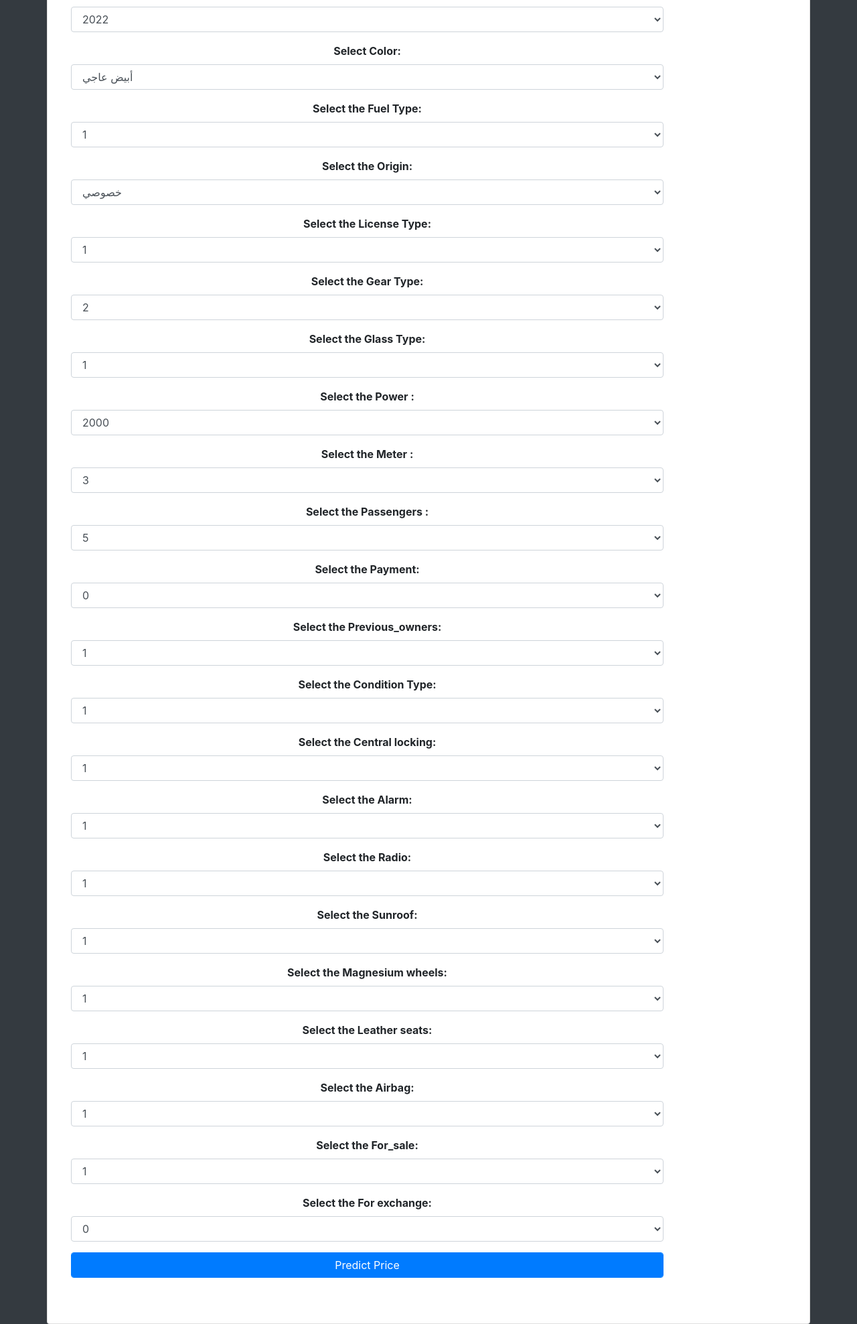
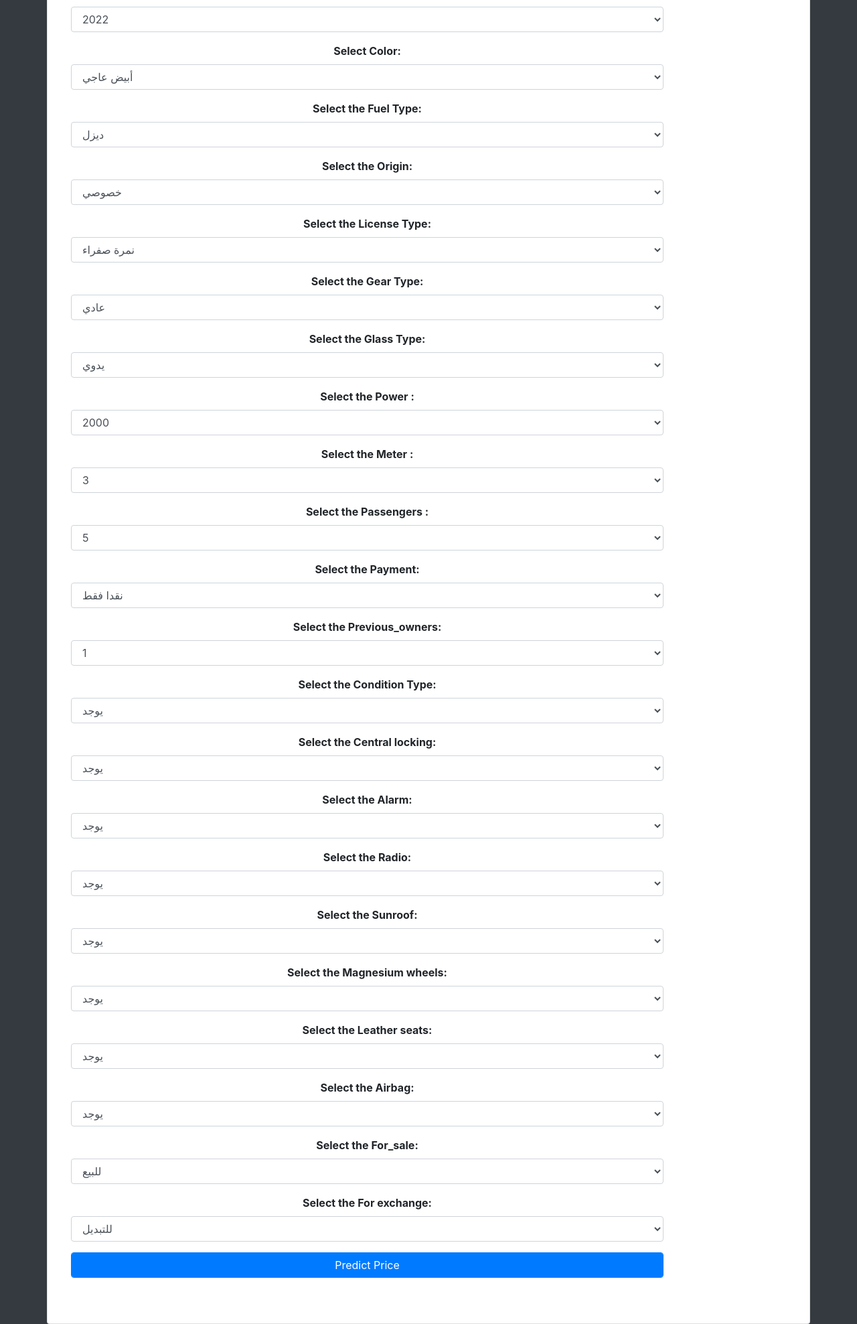
Before and after one commit to Namroutii/car-price-prediction, a Flask app: page / in a window 1280 px wide. Shown: the part 316-2293 px from the top of the page at 67% size. Run offline with Flask 3, Linux system fonts and the light colour scheme; parts of the project's set-up code (start-up, migrations or seed data) failed here and were passed over; some libraries are stand-ins or nearby versions.

Commit message:
edit labels

```diff
--- a/templates/index.html
+++ b/templates/index.html
@@ -53,13 +53,15 @@
                                 </select>
                             </div>
                             <div class="col-md-10 form-group" style="text-align: center">
-                                <label><b>Select the Fuel Type:</b> </label><br>
+                                <label><b>Select the Fuel Type:</b></label><br>
                                 <select class="selectpicker form-control" id="Fuel" name="Fuel" required="1">
-                                    {% for Fuel in Fuel %}
-                                    <option value="{{ Fuel }}">{{ Fuel }}</option>
-                                    {% endfor %}
+                                    <option value="0">ديزل</option>
+                                    <option value="1">بنزين</option>
+                                    <option value="2">هايبرد</option>
+                                    <option value="2">كهرباء</option>
                                 </select>
                             </div>
+
                             <div class="col-md-10 form-group" style="text-align: center">
                                 <label><b>Select the Origin:</b> </label><br>
                                 <select class="selectpicker form-control" id="Origin" name="Origin" required="1">
@@ -69,29 +71,30 @@
                                 </select>
                             </div>
                             <div class="col-md-10 form-group" style="text-align: center">
-                                <label><b>Select the License Type:</b> </label><br>
+                                <label><b>Select the License Type:</b></label><br>
                                 <select class="selectpicker form-control" id="License" name="License" required="1">
-                                    {% for License in License %}
-                                    <option value="{{ License }}">{{ License }}</option>
-                                    {% endfor %}
+                                    <option value="0">نمرة صفراء</option>
+                                    <option value="1">فلسطينية</option>
                                 </select>
                             </div>
+
                             <div class="col-md-10 form-group" style="text-align: center">
-                                <label><b>Select the Gear Type:</b> </label><br>
+                                <label><b>Select the Gear Type:</b></label><br>
                                 <select class="selectpicker form-control" id="Gear" name="Gear" required="1">
-                                    {% for Gear in Gear %}
-                                    <option value="{{ Gear }}">{{ Gear }}</option>
-                                    {% endfor %}
+                                    <option value="0">عادي</option>
+                                    <option value="1">نصف اوتوماتيك</option>
+                                    <option value="2">اوتوماتيك</option>
                                 </select>
                             </div>
+
                             <div class="col-md-10 form-group" style="text-align: center">
-                                <label><b>Select the Glass Type:</b> </label><br>
+                                <label><b>Select the Glass Type:</b></label><br>
                                 <select class="selectpicker form-control" id="Glass" name="Glass" required="1">
-                                    {% for Glass in Glass %}
-                                    <option value="{{ Glass }}">{{ Glass }}</option>
-                                    {% endfor %}
+                                    <option value="0">يدوي</option>
+                                    <option value="1">الكتروني</option>
                                 </select>
                             </div>
+
                             <div class="col-md-10 form-group" style="text-align: center">
                                 <label><b>Select the Power :</b> </label><br>
                                 <select class="selectpicker form-control" id="Power" name="Power" required="1">
@@ -118,13 +121,13 @@
                                 </select>
                             </div>
                             <div class="col-md-10 form-group" style="text-align: center">
-                                <label><b>Select the Payment:</b> </label><br>
+                                <label><b>Select the Payment:</b></label><br>
                                 <select class="selectpicker form-control" id="Payment" name="Payment" required="1">
-                                    {% for Payment in Payment %}
-                                    <option value="{{ Payment }}">{{ Payment }}</option>
-                                    {% endfor %}
+                                    <option value="0">نقدا فقط</option>
+                                    <option value="1">إمكانية التقسيط</option>
                                 </select>
                             </div>
+
                             <div class="col-md-10 form-group" style="text-align: center">
                                 <label><b>Select the Previous_owners:</b> </label><br>
                                 <select class="selectpicker form-control" id="Previous_owners" name="Previous_owners"
@@ -135,87 +138,78 @@
                                 </select>
                             </div>
                             <div class="col-md-10 form-group" style="text-align: center">
-                                <label><b>Select the Condition Type:</b> </label><br>
+                                <label><b>Select the Condition Type:</b></label><br>
                                 <select class="selectpicker form-control" id="Condition" name="Condition" required="1">
-                                    {% for Condition in Condition %}
-                                    <option value="{{ Condition }}">{{ Condition }}</option>
-                                    {% endfor %}
+                                    <option value="1">يوجد</option>
+                                    <option value="0">لا يوجد</option>
                                 </select>
                             </div>
+
                             <div class="col-md-10 form-group" style="text-align: center">
                                 <label><b>Select the Central locking:</b> </label><br>
                                 <select class="selectpicker form-control" id="Central_locking" name="Central_locking"
                                     required="1">
-                                    {% for Central_locking in Central_locking %}
-                                    <option value="{{ Central_locking }}">{{ Central_locking }}</option>
-                                    {% endfor %}
+                                    <option value="1">يوجد</option>
+                                    <option value="0">لا يوجد</option>
                                 </select>
                             </div>
                             <div class="col-md-10 form-group" style="text-align: center">
                                 <label><b>Select the Alarm:</b> </label><br>
                                 <select class="selectpicker form-control" id="Alarm" name="Alarm" required="1">
-                                    {% for Alarm in Alarm %}
-                                    <option value="{{ Alarm }}">{{ Alarm }}</option>
-                                    {% endfor %}
+                                    <option value="1">يوجد</option>
+                                    <option value="0">لا يوجد</option>
                                 </select>
                             </div>
                             <div class="col-md-10 form-group" style="text-align: center">
                                 <label><b>Select the Radio:</b> </label><br>
                                 <select class="selectpicker form-control" id="Radio" name="Radio" required="1">
-                                    {% for Radio in Radio %}
-                                    <option value="{{ Radio }}">{{ Radio }}</option>
-                                    {% endfor %}
+                                    <option value="1">يوجد</option>
+                                    <option value="0">لا يوجد</option>
                                 </select>
                             </div>
                             <div class="col-md-10 form-group" style="text-align: center">
                                 <label><b>Select the Sunroof:</b> </label><br>
                                 <select class="selectpicker form-control" id="Sunroof" name="Sunroof" required="1">
-                                    {% for Sunroof in Sunroof %}
-                                    <option value="{{ Sunroof }}">{{ Sunroof }}</option>
-                                    {% endfor %}
+                                    <option value="1">يوجد</option>
+                                    <option value="0">لا يوجد</option>
                                 </select>
                             </div>
                             <div class="col-md-10 form-group" style="text-align: center">
                                 <label><b>Select the Magnesium wheels:</b> </label><br>
                                 <select class="selectpicker form-control" id="Magnesium_wheels" name="Magnesium_wheels"
                                     required="1">
-                                    {% for Magnesium_wheels in Magnesium_wheels %}
-                                    <option value="{{ Magnesium_wheels }}">{{ Magnesium_wheels }}</option>
-                                    {% endfor %}
+                                    <option value="1">يوجد</option>
+                                    <option value="0">لا يوجد</option>
                                 </select>
                             </div>
                             <div class="col-md-10 form-group" style="text-align: center">
                                 <label><b>Select the Leather seats:</b> </label><br>
                                 <select class="selectpicker form-control" id="Leather_seats" name="Leather_seats"
                                     required="1">
-                                    {% for Leather_seats in Leather_seats %}
-                                    <option value="{{ Leather_seats }}">{{ Leather_seats }}</option>
-                                    {% endfor %}
+                                    <option value="1">يوجد</option>
+                                    <option value="0">لا يوجد</option>
                                 </select>
                             </div>
                             <div class="col-md-10 form-group" style="text-align: center">
                                 <label><b>Select the Airbag:</b> </label><br>
                                 <select class="selectpicker form-control" id="Airbag" name="Airbag" required="1">
-                                    {% for Airbag in Airbag %}
-                                    <option value="{{ Airbag }}">{{ Airbag }}</option>
-                                    {% endfor %}
+                                    <option value="1">يوجد</option>
+                                    <option value="0">لا يوجد</option>
                                 </select>
                             </div>
                             <div class="col-md-10 form-group" style="text-align: center">
                                 <label><b>Select the For_sale:</b> </label><br>
                                 <select class="selectpicker form-control" id="For_sale" name="For_sale" required="1">
-                                    {% for For_sale in For_sale %}
-                                    <option value="{{ For_sale }}">{{ For_sale }}</option>
-                                    {% endfor %}
+                                    <option value="1">للبيع</option>
+                                    <option value="0">لا</option>
                                 </select>
                             </div>
                             <div class="col-md-10 form-group" style="text-align: center">
                                 <label><b>Select the For exchange:</b> </label><br>
                                 <select class="selectpicker form-control" id="For_exchange" name="For_exchange"
                                     required="1">
-                                    {% for For_exchange in For_exchange %}
-                                    <option value="{{ For_exchange }}">{{ For_exchange }}</option>
-                                    {% endfor %}
+                                    <option value="1">للتبديل</option>
+                                    <option value="0">لا</option>
                                 </select>
                             </div>
                             <div class="col-md-10 form-group" style="text-align: center">
```
